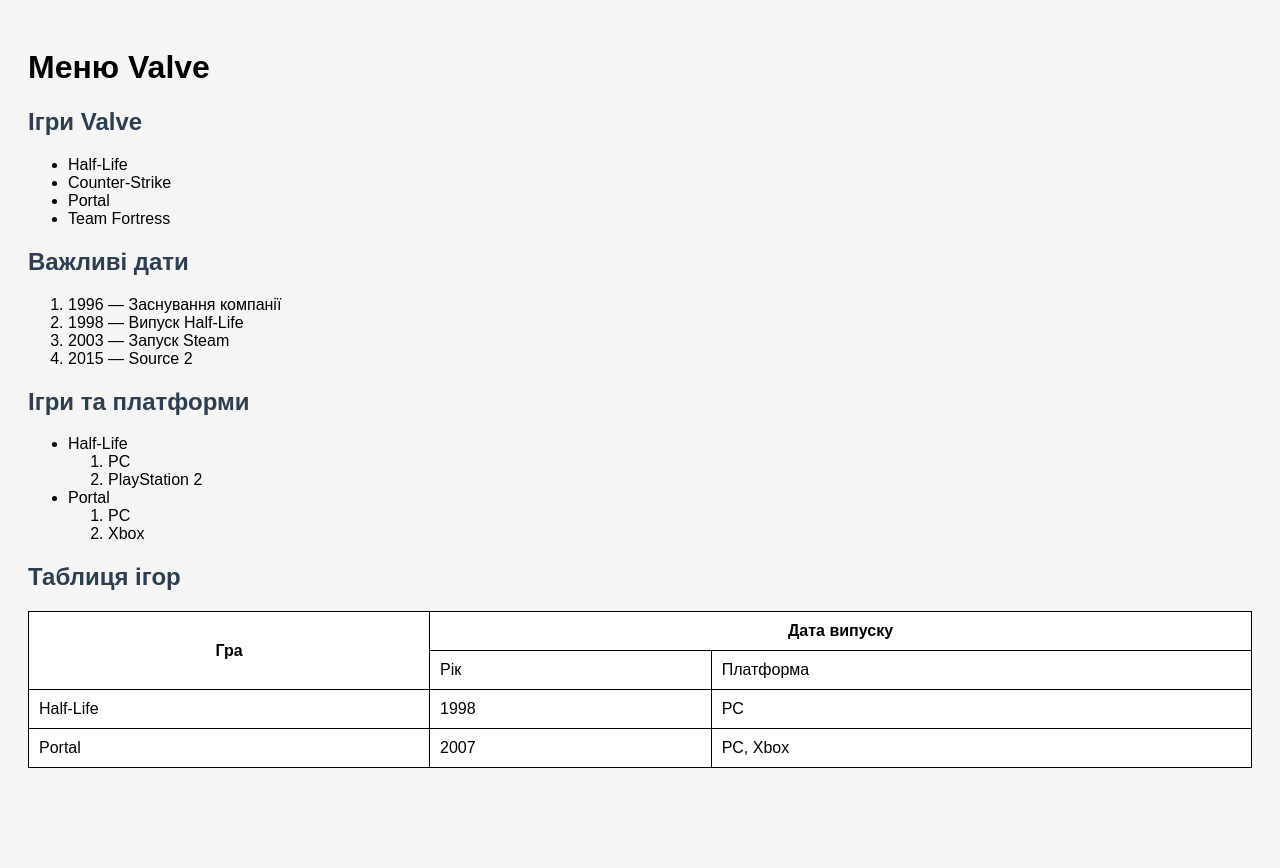
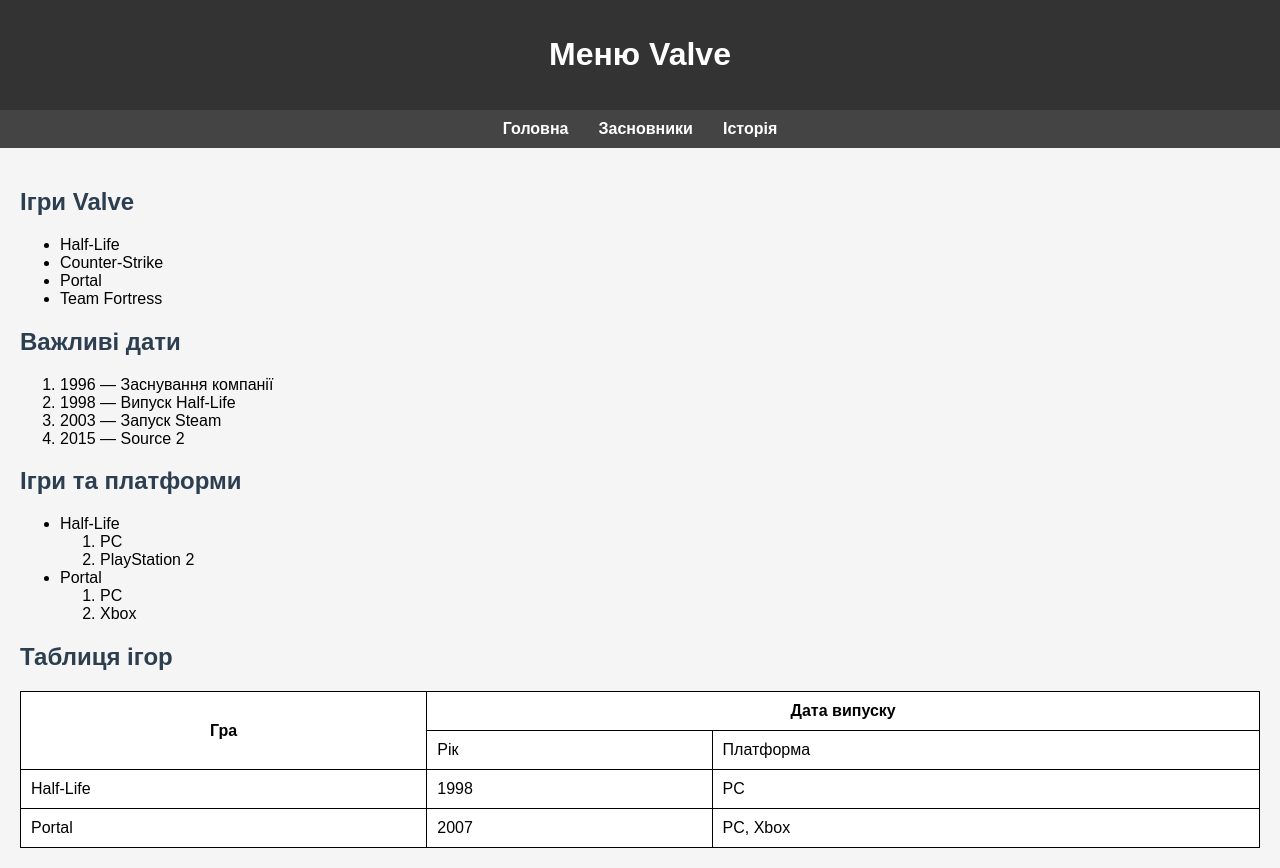
Before and after one commit to ktoya150/web.2, a plain HTML site: page меню.html in a window 1280 px wide. Before the commit the page ends 800 px from the top, so only its background shows below. Drawn offline with Linux system fonts and the light colour scheme.

Commit message:
Update меню.html

```diff
--- a/меню.html
+++ b/меню.html
@@ -3,17 +3,71 @@
 <head>
     <meta charset="UTF-8">
     <title>Меню Valve</title>
+    <meta name="viewport" content="width=device-width, initial-scale=1.0">
     <style>
-        body { font-family: Arial, sans-serif; padding: 20px; background-color: #f5f5f5; }
-        table, th, td { border: 1px solid black; border-collapse: collapse; padding: 10px; }
-        table { width: 100%; margin-top: 20px; background-color: #fff; }
-        h2 { color: #2c3e50; }
+        body {
+            font-family: Arial, sans-serif;
+            padding: 0;
+            margin: 0;
+            background-color: #f5f5f5;
+        }
+        .header {
+            background-color: #333;
+            padding: 15px;
+            color: white;
+            text-align: center;
+        }
+        nav ul {
+            list-style-type: none;
+            background-color: #444;
+            margin: 0;
+            padding: 10px;
+            display: flex;
+            justify-content: center;
+        }
+        nav ul li {
+            margin: 0 15px;
+        }
+        nav ul li a {
+            text-decoration: none;
+            color: white;
+            font-weight: bold;
+        }
+        nav ul li a:hover {
+            text-decoration: underline;
+        }
+        .content {
+            padding: 20px;
+        }
+        table, th, td {
+            border: 1px solid black;
+            border-collapse: collapse;
+            padding: 10px;
+        }
+        table {
+            width: 100%;
+            margin-top: 20px;
+            background-color: #fff;
+        }
+        h2 {
+            color: #2c3e50;
+        }
     </style>
 </head>
 <body>
+    <div class="header">
+        <h1>Меню Valve</h1>
+    </div>
 
-    <h1>Меню Valve</h1>
+    <nav>
+        <ul>
+            <li><a href="index.html">Головна</a></li>
+            <li><a href="Засновники.html">Засновники</a></li>
+            <li><a href="історія валве.html">Історія</a></li>
+        </ul>
+    </nav>
 
+    <div class="content">
         <h2>Ігри Valve</h2>
         <ul>
             <li>Half-Life</li>
@@ -72,5 +126,6 @@
             <area shape="rect" coords="10,10,150,150" href="https://store.steampowered.com/app/70/HalfLife/" alt="Half-Life">
             <area shape="rect" coords="160,10,300,150" href="https://store.steampowered.com/app/400/Portal/" alt="Portal">
         </map>
+    </div>
 </body>
 </html>
```
Lines whose indentation alone changed are shown as unchanged.
